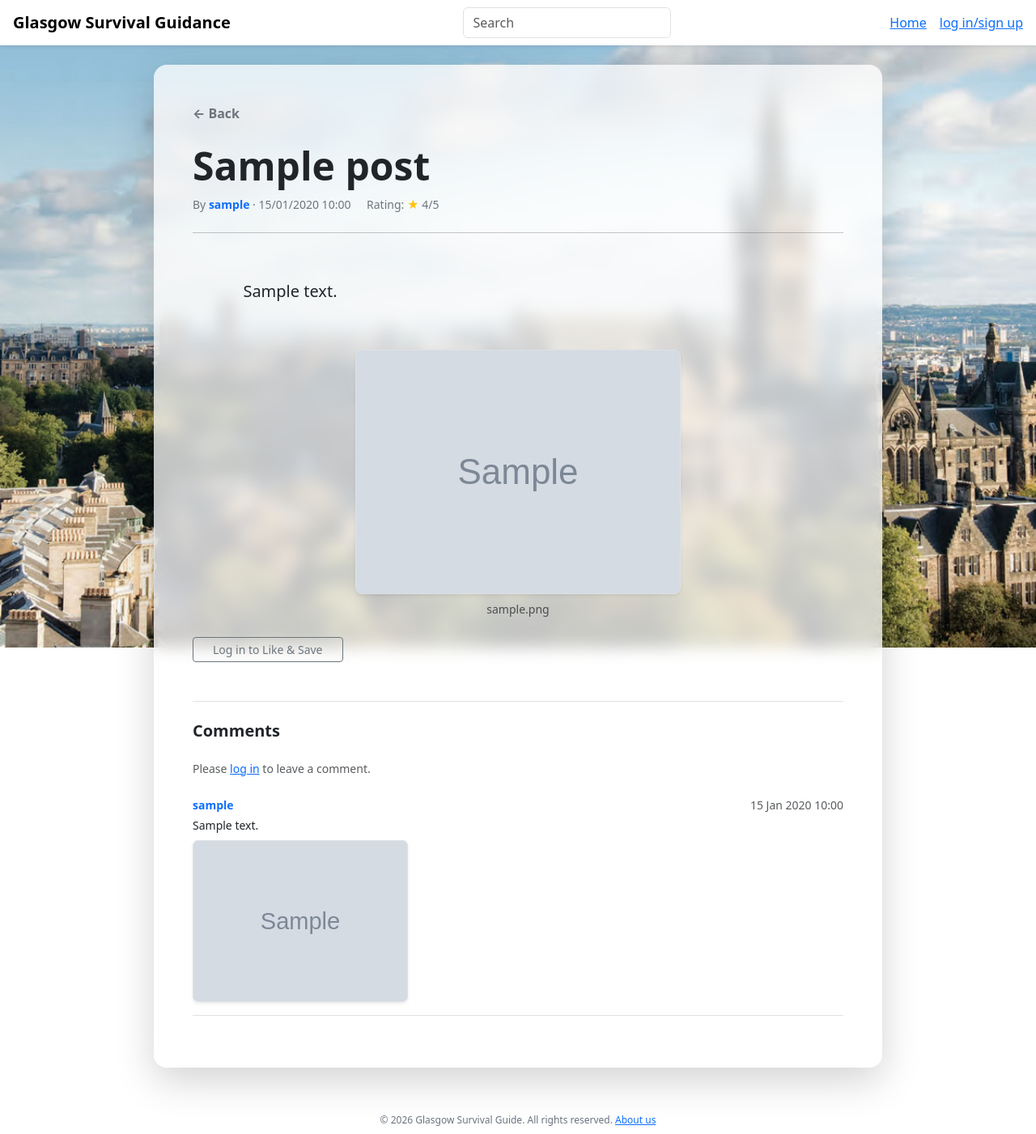
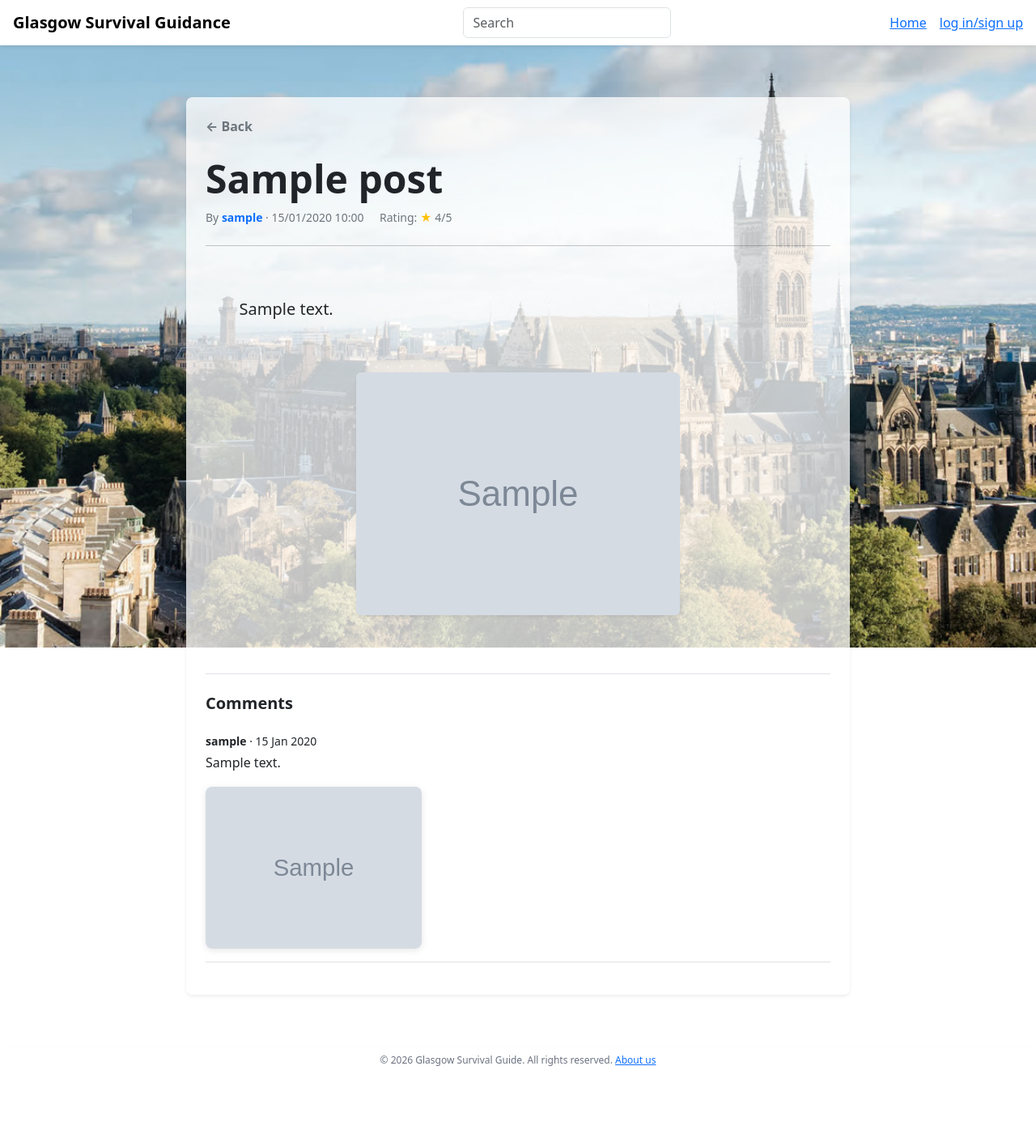
Before and after one commit to COMPSCI5012-Internet-Technology/GlasgowSurvivalGuide, a Django app: page /posts/1/ in a window 1280 px wide. Shown: the whole page at 81% size. After the commit the page ends 1317 px from the top, so only its background shows below. Run offline with Django 5.2, Linux system fonts and the light colour scheme; tables that the repository leaves empty hold one stand-in row (values such as "Sample post"); grey boxes marked "Sample" are stand-in pictures.

Commit message:
Separation of concerns in post details

```diff
--- /dev/null
+++ b/static/guide/js/post_detail.js
@@ -0,0 +1,50 @@
+$(document).ready(function() {
+    function getCookie(name) {
+        let cookieValue = null;
+        if (document.cookie && document.cookie !== '') {
+            const cookies = document.cookie.split(';');
+            for (let i = 0; i < cookies.length; i++) {
+                const cookie = cookies[i].trim();
+                if (cookie.substring(0, name.length + 1) === (name + '=')) {
+                    cookieValue = decodeURIComponent(cookie.substring(name.length + 1));
+                    break;
+                }
+            }
+        }
+        return cookieValue;
+    }
+    const csrftoken = getCookie('csrftoken');
+    $.ajaxSetup({ headers: { 'X-CSRFToken': csrftoken } });
+
+    $('#ajax-like-btn').click(function(e) {
+        e.preventDefault();
+        var url = $(this).data('url');
+        $.post(url, function(data) {
+            if (data.is_liked) {
+                $('#ajax-like-btn').removeClass('btn-outline-primary').addClass('btn-primary shadow-sm');
+                $('#like-icon').removeClass('bi-hand-thumbs-up').addClass('bi-hand-thumbs-up-fill');
+                $('#like-text').text('Unlike');
+            } else {
+                $('#ajax-like-btn').removeClass('btn-primary shadow-sm').addClass('btn-outline-primary');
+                $('#like-icon').removeClass('bi-hand-thumbs-up-fill').addClass('bi-hand-thumbs-up');
+                $('#like-text').text('Like');
+            }
+        });
+    });
+
+    $('#ajax-save-btn').click(function(e) {
+        e.preventDefault();
+        var url = $(this).data('url');
+        $.post(url, function(data) {
+            if (data.is_saved) {
+                $('#ajax-save-btn').removeClass('btn-outline-secondary').addClass('btn-secondary shadow-sm');
+                $('#save-icon').removeClass('bi-bookmark').addClass('bi-bookmark-fill');
+                $('#save-text').text('Unsave');
+            } else {
+                $('#ajax-save-btn').removeClass('btn-secondary shadow-sm').addClass('btn-outline-secondary');
+                $('#save-icon').removeClass('bi-bookmark-fill').addClass('bi-bookmark');
+                $('#save-text').text('Save');
+            }
+        });
+    });
+});
--- a/static/guide/style.css
+++ b/static/guide/style.css
@@ -1,3 +1,8 @@
+/* Override Bootstrap white body so background image shows through */
+body {
+    background: transparent !important;
+}
+
 /* background image */
 .page-bg {
     position: fixed;
@@ -19,3 +24,31 @@ a:focus, button:focus, input:focus, select:focus {
     outline: 2px solid #2563eb;
     outline-offset: 2px;
 }
+
+
+
+.post-content-text {
+    line-height: 1.8;
+    white-space: pre-wrap;
+    color: #2d3436;
+}
+
+/* post detail page image */
+.post-detail-image {
+    max-height: 500px;
+}
+
+/* comment image thumbnail */
+.comment-thumbnail {
+    max-height: 200px;
+    width: auto;
+    border-radius: 8px;
+    margin-top: 10px;
+    box-shadow: 0 2px 8px rgba(0,0,0,0.1);
+}
+/* post detail card – same style as post_list container */
+.post-detail-container {
+    max-width: 900px;
+    margin: 40px auto;
+    padding: 40px;
+}
--- a/templates/base.html
+++ b/templates/base.html
@@ -7,6 +7,7 @@
     <title>{% block title %}Glasgow Survival Guide{% endblock %}</title>
     <link rel="stylesheet" href="https://cdn.jsdelivr.net/npm/bootstrap@5.3.0/dist/css/bootstrap.min.css">
     <link rel="stylesheet" href="{% static 'guide/style.css' %}">
+    {% block extra_css %}{% endblock %}
 </head>
 
 <body class="d-flex flex-column min-vh-100">
--- a/templates/guide/post_detail.html
+++ b/templates/guide/post_detail.html
@@ -3,17 +3,18 @@
 
 {% block title %}{{ post.title }} – Glasgow Survival Guide{% endblock %}
 
+{% comment %}style.css already loaded in base.html{% endcomment %}
+
 {% block content %}
-<div class="container mt-4 mb-5 flex-grow-1 d-flex justify-content-center">
-    <div class="bg-white bg-opacity-75 rounded-4 p-4 p-md-5 shadow-lg w-100" style="max-width: 900px; backdrop-filter: blur(10px);">
+<div class="container mt-4 mb-4 post-detail-container">
+  <div class="bg-white bg-opacity-75 rounded-3 p-4 shadow-sm">
 
     <div class="mb-4">
-            <a href="{% url 'guide:post_list' %}" class="text-decoration-none text-secondary hover-primary fw-bold">
-                &larr; Back
-            </a>
+        <a href="{% url 'guide:post_list' %}" class="text-decoration-none text-secondary fw-bold">&larr; Back</a>
     </div>
 
     <h1 class="display-5 fw-bold text-dark mb-2">{{ post.title }}</h1>
+
     <div class="text-secondary small mb-4">
         By <span class="fw-bold text-primary">{{ post.author.username }}</span> · {{ post.created_at|date:"d/m/Y H:i" }}
         <span class="ms-3">Rating: <span class="text-warning">★</span> {{ post.rating }}/5</span>
@@ -21,140 +22,40 @@
 
     <hr class="opacity-10 mb-4">
 
-        <div class="post-description fs-5 text-dark mb-4" style="line-height: 1.6; white-space: pre-wrap;">
+    <div class="post-description fs-5 text-dark mb-4 post-content-text" >
         {{ post.description }}
     </div>
 
     {% if post.image %}
     <div class="text-center mb-4">
-            <img src="{{ post.image.url }}" class="img-fluid rounded-3 shadow-sm border" alt="{{ post.title }}">
-            {% if post.image_description %}
-                <p class="text-muted small mt-2 italic">{{ post.image_description }}</p>
-            {% endif %}
+        <img src="{{ post.image.url }}" class="img-fluid rounded shadow-sm post-detail-image">
     </div>
     {% endif %}
+
     <div class="d-flex gap-2 mb-5">
         {% if user.is_authenticated %}
-
-                <button id="ajax-like-btn" data-url="{% url 'guide:post_like' post.pk %}" class="btn {% if is_liked %}btn-primary shadow-sm{% else %}btn-outline-primary{% endif %} btn-sm px-4 fw-bold">
-                    <i id="like-icon" class="bi {% if is_liked %}bi-hand-thumbs-up-fill{% else %}bi-hand-thumbs-up{% endif %} me-1"></i>
-                    <span id="like-text">{% if is_liked %}Unlike{% else %}Like{% endif %}</span>
-                </button>
-
-                <button id="ajax-save-btn" data-url="{% url 'guide:post_save' post.pk %}" class="btn {% if is_saved %}btn-secondary shadow-sm{% else %}btn-outline-secondary{% endif %} btn-sm px-4 fw-bold">
-                    <i id="save-icon" class="bi {% if is_saved %}bi-bookmark-fill{% else %}bi-bookmark{% endif %} me-1"></i>
-                    <span id="save-text">{% if is_saved %}Unsave{% else %}Save{% endif %}</span>
-                </button>
-
-            {% else %}
-                <a href="{% url 'guide:login' %}?next={{ request.path }}" class="btn btn-outline-secondary btn-sm px-4">
-                    Log in to Like & Save
-                </a>
+            <button id="ajax-like-btn" data-url="{% url 'guide:post_like' post.pk %}" class="btn {% if is_liked %}btn-primary{% else %}btn-outline-primary{% endif %} btn-sm px-4 fw-bold">Like</button>
+            <button id="ajax-save-btn" data-url="{% url 'guide:post_save' post.pk %}" class="btn {% if is_saved %}btn-secondary{% else %}btn-outline-secondary{% endif %} btn-sm px-4 fw-bold">Save</button>
         {% endif %}
     </div>
 
-
     <section class="mt-5 border-top pt-4">
         <h3 class="h5 fw-bold mb-4">Comments</h3>
-
-            {% if user.is_authenticated %}
-                <form id="comment_form" method="post" action="{% url 'guide:post_detail' post.pk %}" class="mb-4" enctype="multipart/form-data">
-                    {% csrf_token %}
-
-                    <div class="mb-3">
-                        {{ comment_form.as_p }}
-                    </div>
-
-                    <button type="submit" name="comment_form" value="true" class="btn btn-primary btn-sm px-4 fw-bold">Post Comment</button>
-                </form>
-            {% else %}
-                <p class="small text-muted mb-4">Please <a href="{% url 'guide:login' %}">log in</a> to leave a comment.</p>
-            {% endif %}
-
         <div class="comment-list">
-    {% if comment_list %}
             {% for comment in comment_list %}
                 <div class="mb-3 pb-3 border-bottom">
-                <div class="d-flex justify-content-between small mb-1">
-                    <span class="fw-bold text-primary">{{ comment.author.username }}</span>
-                    <span class="text-muted">{{ comment.created_at|date:"d M Y H:i" }}</span>
-                </div>
-
-                <p class="mb-2 small text-dark">{{ comment.content }}</p>
-
+                    <p class="mb-1 small"><strong>{{ comment.author.username }}</strong> · {{ comment.created_at|date:"d M Y" }}</p>
+                    <p class="mb-2">{{ comment.content }}</p>
                     {% if comment.image %}
-                    <div class="mt-2">
-                        <img src="{{ comment.image.url }}" alt="Comment image" class="img-fluid rounded border shadow-sm" style="max-height: 200px; object-fit: contain;">
-                    </div>
+                        <img src="{{ comment.image.url }}" class="comment-thumbnail">
                     {% endif %}
-
                 </div>
             {% endfor %}
-    {% else %}
-        <p class="text-muted small">No comments yet. Be the first to say something!</p>
-    {% endif %}
         </div>
     </section>
 
   </div>
 </div>
 <script src="https://code.jquery.com/jquery-3.6.0.min.js"></script>
-
-<script>
-$(document).ready(function() {
-
-    function getCookie(name) {
-        let cookieValue = null;
-        if (document.cookie && document.cookie !== '') {
-            const cookies = document.cookie.split(';');
-            for (let i = 0; i < cookies.length; i++) {
-                const cookie = cookies[i].trim();
-                if (cookie.substring(0, name.length + 1) === (name + '=')) {
-                    cookieValue = decodeURIComponent(cookie.substring(name.length + 1));
-                    break;
-                }
-            }
-        }
-        return cookieValue;
-    }
-    const csrftoken = getCookie('csrftoken');
-    $.ajaxSetup({ headers: { 'X-CSRFToken': csrftoken } });
-
-
-    $('#ajax-like-btn').click(function(e) {
-        e.preventDefault();
-        var url = $(this).data('url');
-
-        $.post(url, function(data) {
-
-            if (data.is_liked) {
-                $('#ajax-like-btn').removeClass('btn-outline-primary').addClass('btn-primary shadow-sm');
-                $('#like-icon').removeClass('bi-hand-thumbs-up').addClass('bi-hand-thumbs-up-fill');
-                $('#like-text').text('Unlike');
-            } else {
-                $('#ajax-like-btn').removeClass('btn-primary shadow-sm').addClass('btn-outline-primary');
-                $('#like-icon').removeClass('bi-hand-thumbs-up-fill').addClass('bi-hand-thumbs-up');
-                $('#like-text').text('Like');
-            }
-        });
-    });
-
-    $('#ajax-save-btn').click(function(e) {
-        e.preventDefault();
-        var url = $(this).data('url');
-
-        $.post(url, function(data) {
-            if (data.is_saved) {
-                $('#ajax-save-btn').removeClass('btn-outline-secondary').addClass('btn-secondary shadow-sm');
-                $('#save-icon').removeClass('bi-bookmark').addClass('bi-bookmark-fill');
-                $('#save-text').text('Unsave');
-            } else {
-                $('#ajax-save-btn').removeClass('btn-secondary shadow-sm').addClass('btn-outline-secondary');
-                $('#save-icon').removeClass('bi-bookmark-fill').addClass('bi-bookmark');
-                $('#save-text').text('Save');
-            }
-        });
-    });
-});
-</script>
+<script src="{% static 'guide/js/post_detail.js' %}"></script>
 {% endblock %}
--- a/templates/guide/post_list.html
+++ b/templates/guide/post_list.html
@@ -25,7 +25,7 @@
                 <input type="hidden" name="category" value="{{ category_id }}">
                 <input type="hidden" name="q" value="{{ q }}">
 
-                <select name="sort" class="form-select form-select-sm w-auto shadow-sm border-secondary" style="cursor: pointer;" onchange="this.form.submit()">
+                <select id="sort-select" name="sort" class="form-select form-select-sm w-auto shadow-sm border-secondary" style="cursor: pointer;">
                     <option value="newest" {% if sort == "newest" %}selected{% endif %}>Sort by: Newest</option>
                     <option value="oldest" {% if sort == "oldest" %}selected{% endif %}>Sort by: Oldest</option>
                 </select>
@@ -160,4 +160,5 @@
         </div>
     </div>
 </div>
+    <script src="{% static 'guide/js/post_list.js' %}"></script>
 {% endblock %}
```
Also changed, not shown: static/guide/js/post_list.js (added, +8 -0 lines). Lines whose indentation alone changed are shown as unchanged.
